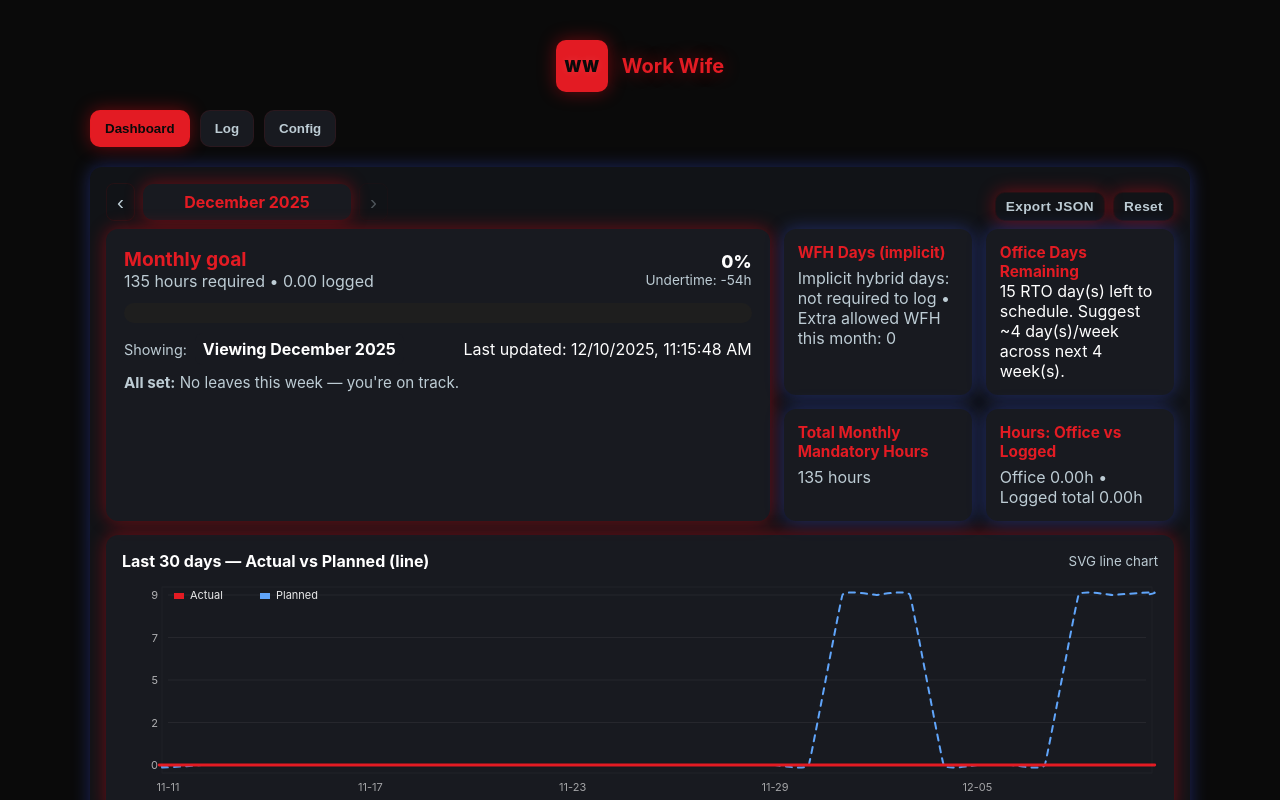
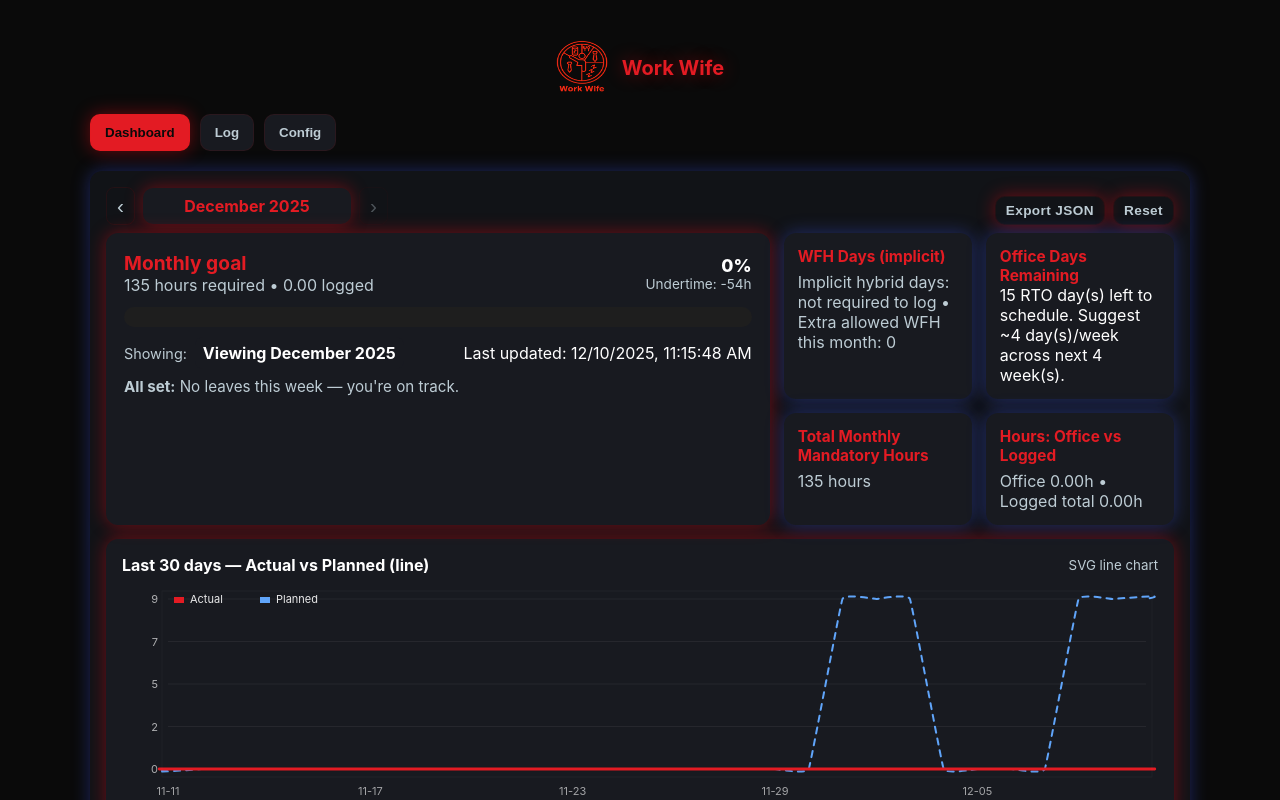
Before and after one commit to savya270997/WorkWife---Examine-your-worktime, a plain HTML site: page index.html in a window 1280 px wide. Shown: the top 800 px of the page. Drawn offline with Linux system fonts and the light colour scheme.

Commit message:
Added Logo to web-app

```diff
--- a/index.html
+++ b/index.html
@@ -3,6 +3,8 @@
   <head>
     <meta charset="utf-8" />
     <meta name="viewport" content="width=device-width,initial-scale=1" />
+    <link rel="icon" type="image/png" href="./assets/logoFinal.png" />
+
     <title>Work Wife</title>
     <link rel="stylesheet" href="style.css" />
   </head>
@@ -10,7 +12,9 @@
     <div class="app">
       <header>
         <div class="brand">
-          <div class="logo">WW</div>
+          <div class="logo">
+            <img src="./assets/logoFinal.png" alt="" />
+          </div>
           <div>
             <h1>Work Wife</h1>
           </div>
--- a/style.css
+++ b/style.css
@@ -59,18 +59,9 @@ header {
   gap: 14px;
 }
 
-.logo {
+.logo img {
   width: 52px;
   height: 52px;
-  border-radius: 10px;
-  background: var(--accent);
-  display: flex;
-  align-items: center;
-  justify-content: center;
-  font-weight: 900;
-  color: #0a0a0a;
-  text-shadow: 0 0 8px rgba(255, 255, 255, 0.1);
-  box-shadow: var(--shadow-red);
 }
 
 h1 {
@@ -487,6 +478,7 @@ header {
   align-items: center;
   gap: 14px;
 }
+/*
 .logo {
   width: 52px;
   height: 52px;
@@ -499,7 +491,7 @@ header {
   color: #0a0a0a;
   text-shadow: 0 0 8px rgba(255, 255, 255, 0.1);
   box-shadow: var(--shadow-red);
-}
+}*/
 h1 {
   margin: 0;
   font-size: 1.25rem;
```
Also changed, not shown: assets/logoFinal.png (added), 2 other files.
